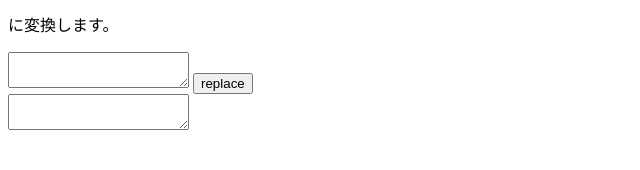
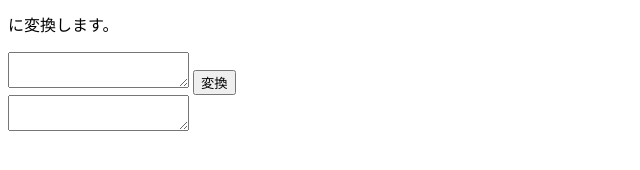
Before and after one commit to noname1304/tarako_pasuta, a plain HTML site: page index.html in a window 1280 px wide. Shown: the part 288-458 px from the top of the page, 0-640 px from the left. Drawn offline with Linux system fonts and the light colour scheme.

Commit message:
Update index.html

```diff
--- a/index.html
+++ b/index.html
@@ -16,7 +16,7 @@
 
     <textarea id = "before_text"></textarea>
 <button onclick = "text_replace()">
-replace
+  変換
 </button><br>
 
 <textarea id = "after_text"></textarea>
```
